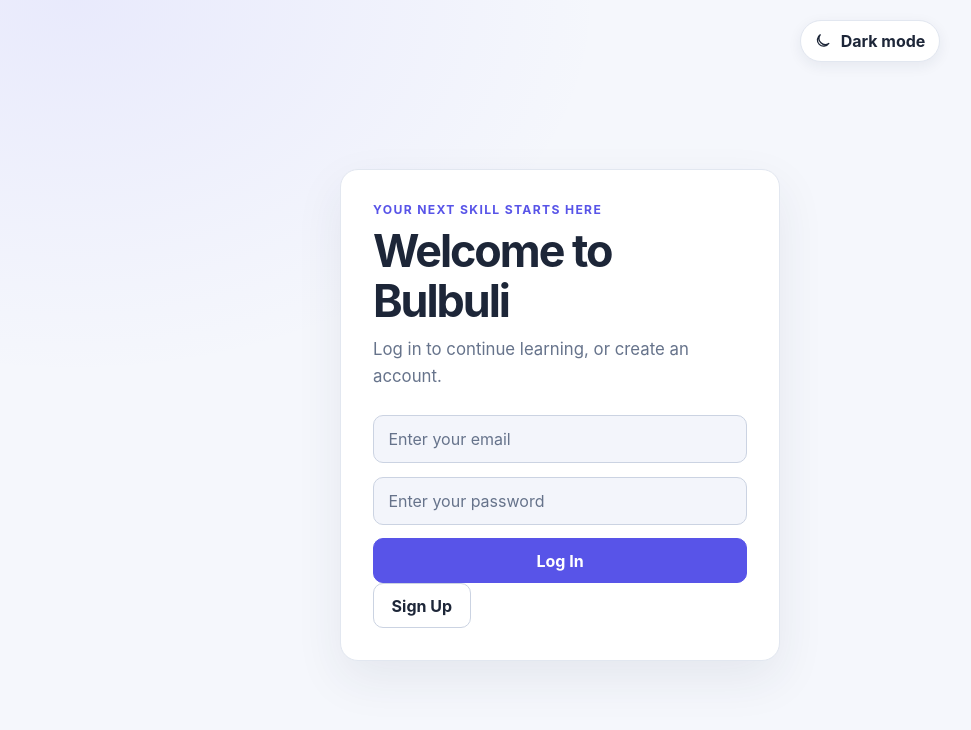
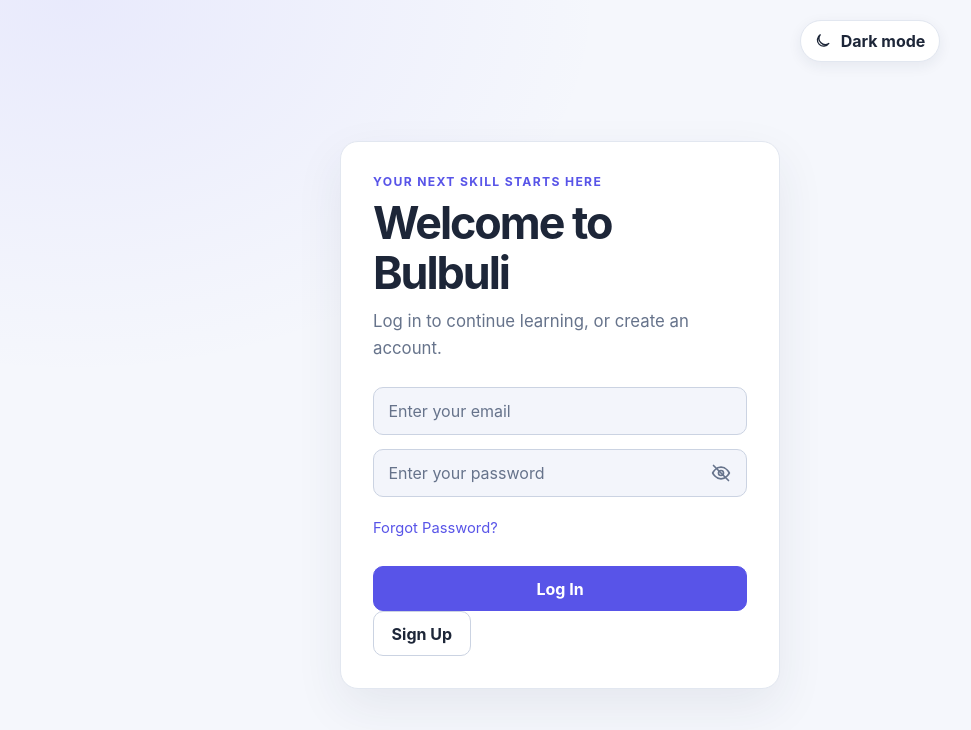
Before and after one commit to nayeem0963-boop/bulbuli, a React (Vite) app in the folder my-react-app/: page /login in a window 1280 px wide. Shown: the top 730 px of the page, without its empty margins (80-1051 px from the left). Built offline with nearby package versions, Linux system fonts and the light colour scheme.

Commit message:
password reset

```diff
--- a/my-react-app/src/routes/Login.jsx
+++ b/my-react-app/src/routes/Login.jsx
@@ -5,11 +5,48 @@ import { useNavigate } from 'react-router-dom'
 export default function Login() {
   const [email, setEmail] = useState('')
   const [password, setPassword] = useState('')
+  const [showPassword, setShowPassword] = useState(false)
   const [loading, setLoading] = useState(false)
   const [authMode, setAuthMode] = useState('login')
+  const [authView, setAuthView] = useState('login')
+  const [resetEmail, setResetEmail] = useState('')
+  const [resetStatus, setResetStatus] = useState(null)
   const navigate = useNavigate()
   const submitLabel = authMode === 'login' ? 'Log In' : 'Create Account'
   const loadingLabel = authMode === 'login' ? 'Logging in...' : 'Creating account...'
+
+  const handlePasswordReset = async (e) => {
+    e.preventDefault()
+    const emailToReset = resetEmail.trim()
+
+    if (!emailToReset) {
+      setResetStatus({ type: 'error', message: 'Enter your email address to continue.' })
+      return
+    }
+
+    setLoading(true)
+    setResetStatus(null)
+
+    try {
+      const { error } = await supabase.auth.resetPasswordForEmail(emailToReset)
+      if (error) {
+        setResetStatus({ type: 'error', message: error.message })
+      } else {
+        setResetStatus({
+          type: 'success',
+          message: 'If an account exists for that email, password reset instructions will be sent shortly.',
+        })
+      }
+    } catch (error) {
+      console.error('Unable to request a password reset.', error)
+      setResetStatus({
+        type: 'error',
+        message: 'We could not send the reset link. Please try again.',
+      })
+    } finally {
+      setLoading(false)
+    }
+  }
 
   // Handle Sign Up
   const handleSignUp = async (e) => {
@@ -50,6 +87,51 @@ export default function Login() {
   return (
     <main className="page login-page">
       <section className="card login-card">
+        {authView === 'reset' ? (
+          <>
+            <p className="eyebrow">Account recovery</p>
+            <h1>Reset your password</h1>
+            <p>Enter the email address associated with your account and we’ll send reset instructions.</p>
+            <form onSubmit={handlePasswordReset} className="login-form">
+              <label className="auth-field-label" htmlFor="reset-email">Email address</label>
+              <input
+                id="reset-email"
+                type="email"
+                placeholder="Enter your email"
+                value={resetEmail}
+                onChange={(e) => {
+                  setResetEmail(e.target.value)
+                  setResetStatus(null)
+                }}
+                required
+                autoComplete="email"
+              />
+              {resetStatus && (
+                <p
+                  className={`reset-message ${resetStatus.type}`}
+                  role={resetStatus.type === 'error' ? 'alert' : 'status'}
+                >
+                  {resetStatus.message}
+                </p>
+              )}
+              <button type="submit" disabled={loading}>
+                {loading ? 'Sending...' : 'Send Reset Link'}
+              </button>
+            </form>
+            <button
+              className="button button-secondary"
+              type="button"
+              onClick={() => {
+                setAuthView('login')
+                setResetStatus(null)
+              }}
+              disabled={loading}
+            >
+              Back to Log In
+            </button>
+          </>
+        ) : (
+          <>
             <p className="eyebrow">Your next skill starts here</p>
             <h1>Welcome to Bulbuli</h1>
             <p>
@@ -70,8 +152,9 @@ export default function Login() {
                 required
                 autoComplete="email"
               />
+              <div className="password-input-wrap">
                 <input
-            type="password"
+                  type={showPassword ? 'text' : 'password'}
                   placeholder="Enter your password"
                   aria-label="Password"
                   value={password}
@@ -79,6 +162,41 @@ export default function Login() {
                   required
                   autoComplete={authMode === 'login' ? 'current-password' : 'new-password'}
                 />
+                <button
+                  className="password-toggle"
+                  type="button"
+                  aria-label={showPassword ? 'Hide password' : 'Show password'}
+                  aria-pressed={showPassword}
+                  onClick={() => setShowPassword((visible) => !visible)}
+                >
+                  <svg
+                    aria-hidden="true"
+                    viewBox="0 0 24 24"
+                    fill="none"
+                    stroke="currentColor"
+                    strokeWidth="2"
+                    strokeLinecap="round"
+                    strokeLinejoin="round"
+                  >
+                    <path d="M2 12s3.6-7 10-7 10 7 10 7-3.6 7-10 7-10-7-10-7Z" />
+                    <circle cx="12" cy="12" r="3" />
+                    {!showPassword && <path d="m3 3 18 18" />}
+                  </svg>
+                </button>
+              </div>
+              {authMode === 'login' && (
+                <button
+                  className="forgot-password-link"
+                  type="button"
+                  onClick={() => {
+                    setResetEmail(email)
+                    setResetStatus(null)
+                    setAuthView('reset')
+                  }}
+                >
+                  Forgot Password?
+                </button>
+              )}
               <button type="submit" disabled={loading}>
                 {loading ? loadingLabel : submitLabel}
               </button>
@@ -91,6 +209,8 @@ export default function Login() {
             >
               {authMode === 'login' ? 'Sign Up' : 'Back to Log In'}
             </button>
+          </>
+        )}
       </section>
     </main>
   )
--- a/my-react-app/src/styles/global.css
+++ b/my-react-app/src/styles/global.css
@@ -857,6 +857,89 @@ h3 {
   margin-bottom: 0.6rem;
 }
 
+.auth-field-label {
+  color: var(--text);
+  font-size: 0.92rem;
+  font-weight: 600;
+}
+
+.forgot-password-link {
+  justify-self: start;
+  margin: -0.3rem 0 0.5rem;
+  border: 0;
+  padding: 0;
+  color: var(--accent);
+  background: transparent;
+  font: inherit;
+  font-size: 0.92rem;
+  cursor: pointer;
+}
+
+.forgot-password-link:hover:not(:disabled) {
+  transform: none;
+  border-color: transparent;
+  color: var(--accent-hover);
+  background: transparent;
+  box-shadow: none;
+  text-decoration: underline;
+}
+
+.reset-message {
+  margin: 0 0 0.6rem;
+  border-radius: 10px;
+  padding: 0.75rem 0.9rem;
+  font-size: 0.92rem;
+}
+
+.reset-message.success {
+  color: var(--success);
+  background: var(--success-soft);
+}
+
+.reset-message.error {
+  color: var(--danger);
+  background: var(--danger-soft);
+}
+
+.password-input-wrap {
+  position: relative;
+  margin-bottom: 0.6rem;
+}
+
+.login-form .password-input-wrap input {
+  margin-bottom: 0;
+  padding-right: 3rem;
+}
+
+.password-toggle {
+  position: absolute;
+  top: 50%;
+  right: 0.75rem;
+  display: inline-flex;
+  min-height: 2rem;
+  align-items: center;
+  justify-content: center;
+  transform: translateY(-50%);
+  border: 0;
+  padding: 0.25rem;
+  color: var(--text-muted);
+  background: transparent;
+  cursor: pointer;
+}
+
+.password-toggle:hover:not(:disabled) {
+  transform: translateY(-50%);
+  border-color: transparent;
+  color: var(--accent);
+  background: transparent;
+  box-shadow: none;
+}
+
+.password-toggle svg {
+  width: 1.25rem;
+  height: 1.25rem;
+}
+
 .login-form button + button {
   margin-top: 0.25rem;
 }
```
Lines whose indentation alone changed are shown as unchanged.
